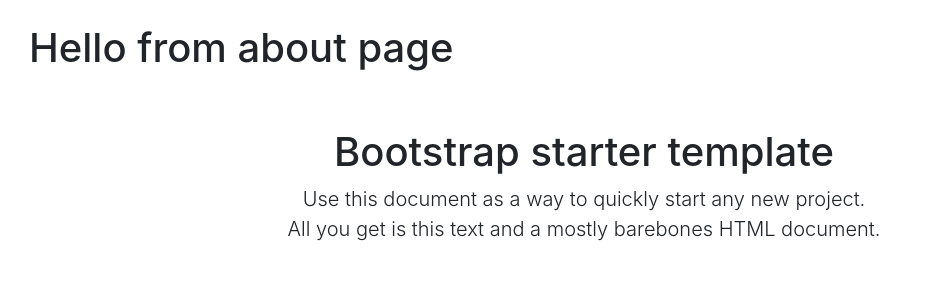
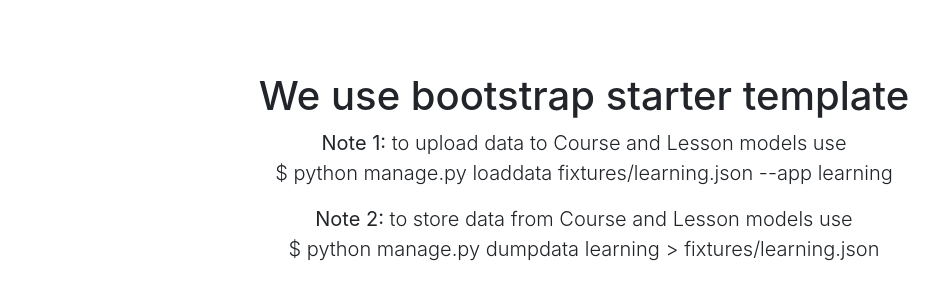
Before and after one commit to DmitrySevostianov/base_lerning_project, a Django app: template learning/templates/learning/about.html in a window 1280 px wide. Shown: the part 56-356 px from the top of the page, without its empty margins (56-995 px from the left). Run offline with Django 3.2, Linux system fonts and the light colour scheme; the template is opened without the code that fills it, so the values that code supplies are empty; some libraries are stand-ins or nearby versions.

Commit message:
notes about fixtures added in templates

```diff
--- a/learning/templates/learning/about.html
+++ b/learning/templates/learning/about.html
@@ -3,7 +3,7 @@
 
 {% block title %}
 
-	<title> About </title>
+	<title> About "learning" app </title>
 
 {% endblock %}
 
@@ -11,12 +11,14 @@
 
 {% block content %}
 
-      <h1> Hello from about page </h1>
-
 
       <div class="starter-template">
-        <h1>Bootstrap starter template</h1>
-        <p class="lead">Use this document as a way to quickly start any new project.<br> All you get is this text and a mostly barebones HTML document.</p>
+        <h1>We use bootstrap starter template</h1>
+
+        <p class="lead"> <b> Note 1: </b> to upload data to Course and Lesson models use <br> $ python manage.py loaddata fixtures/learning.json --app learning </p>
+
+        <p class="lead"> <b> Note 2: </b> to store data from Course and Lesson models use <br> $ python manage.py dumpdata learning > fixtures/learning.json </p>
+
       </div>
 
 
```
Also changed, not shown: learning/templates/learning/course_list.html (+18 -10 lines).
